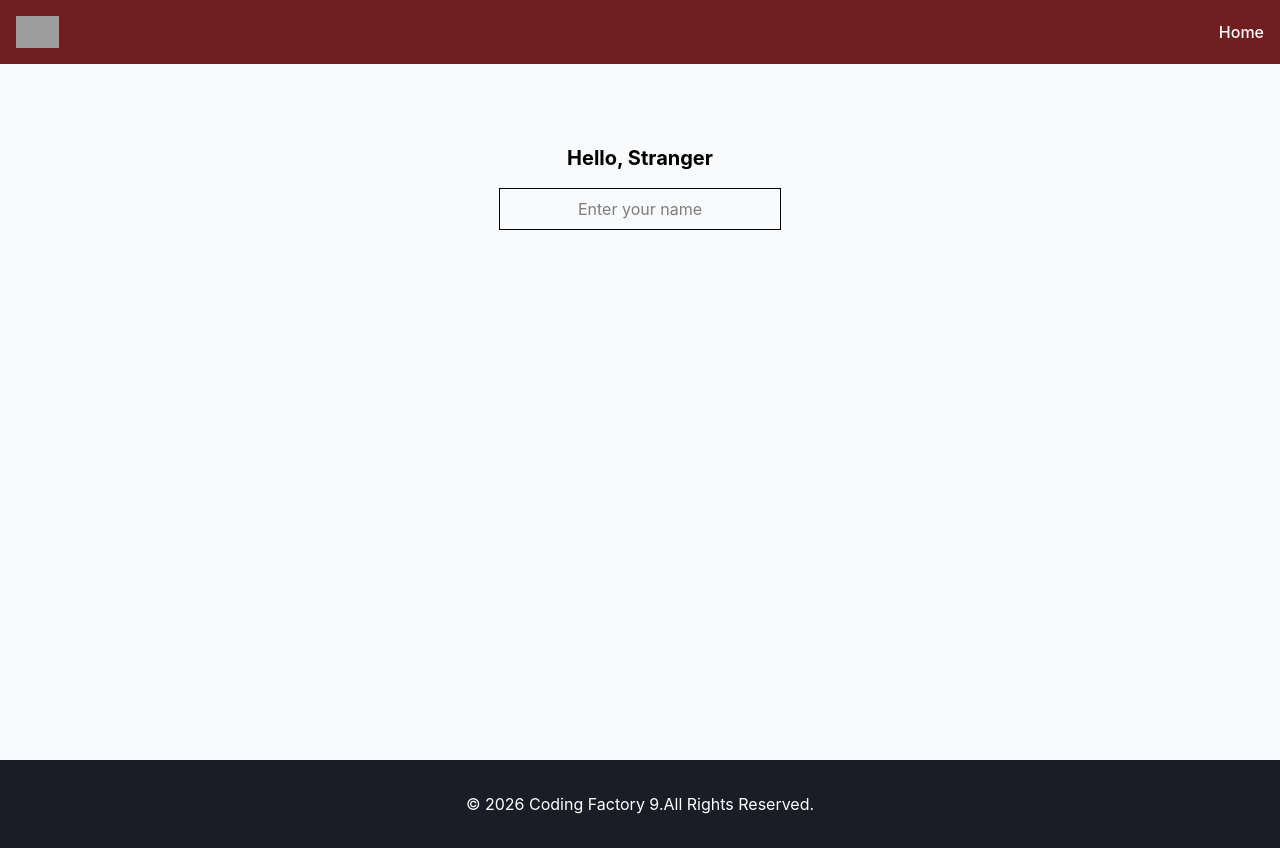
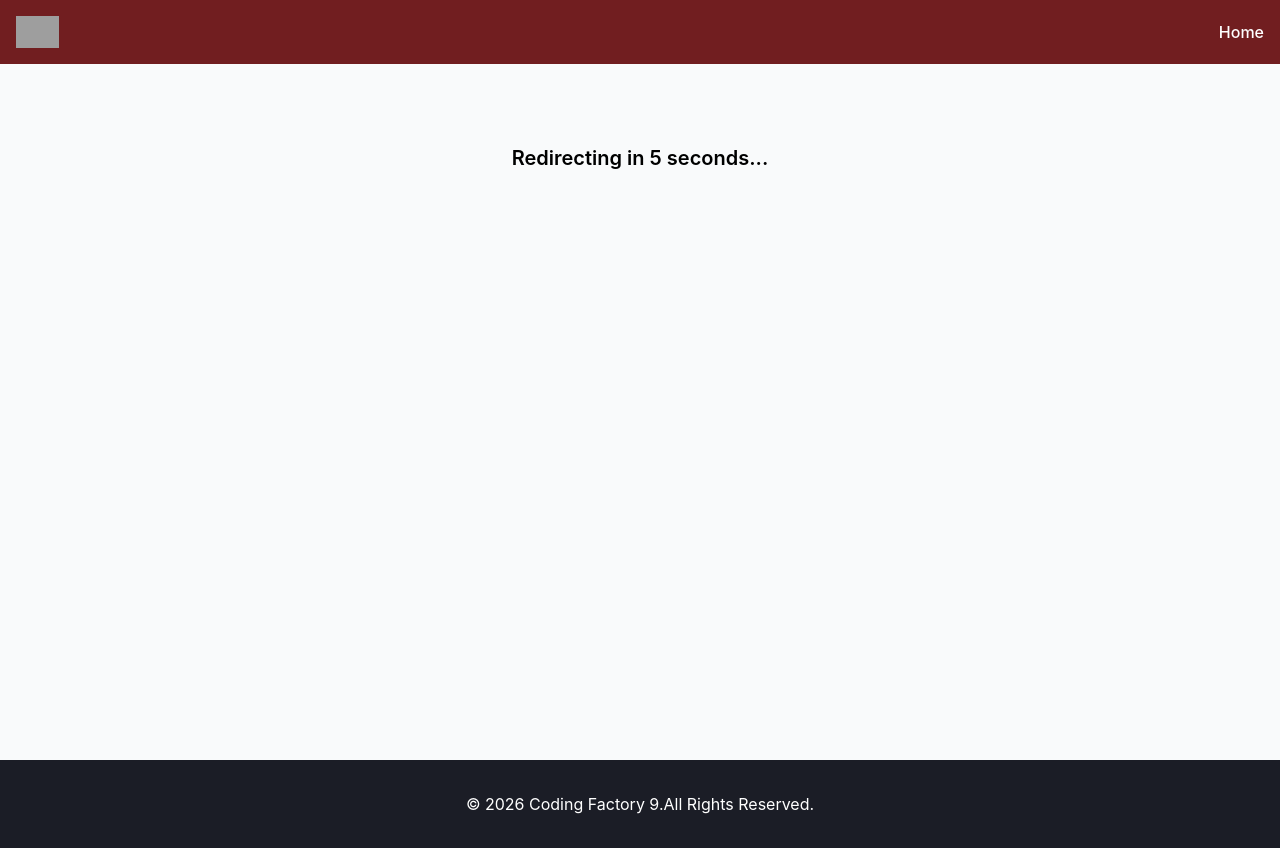
Before and after one commit to TimosPsy/cf9-react-app, a React (Vite) app: page /examples in a window 1280 px wide. Built offline with nearby package versions, Linux system fonts and the light colour scheme; grey boxes are pictures that could not be loaded.

Commit message:
feat: add AutoRedirect component (react-router)

```diff
--- a/package.json
+++ b/package.json
@@ -13,6 +13,7 @@
     "@tailwindcss/vite": "^4.3.0",
     "react": "^19.2.6",
     "react-dom": "^19.2.6",
+    "react-router": "^7.15.1",
     "tailwindcss": "^4.3.0"
   },
   "devDependencies": {
--- a/src/App.tsx
+++ b/src/App.tsx
@@ -38,7 +38,8 @@
  //import CounterAdvanced from "./components/LessonFour/CounterAdvanced.tsx";
  //import NameChanger from "./components/LessonFive/NameChanger.tsx";
 // import CounterWithCustomHook from "./components/LessonFive/CounterWithCustomHook.tsx";
- import NameChangerWithTitle from "./components/LessonFive/NameChangerWithTitle.tsx";
+ //import NameChangerWithTitle from "./components/LessonFive/NameChangerWithTitle.tsx";
+ import AutoRedirect from "./components/LessonSix/AutoRedirect.tsx";
 
 
 
@@ -72,7 +73,8 @@
           {/*<CounterAdvanced/>*/}
           {/*<NameChanger/>*/}
           {/*<CounterWithCustomHook/>*/}
-          <NameChangerWithTitle/>
+          {/*<NameChangerWithTitle/>*/}
+          <AutoRedirect/>
       </Layout>
     </>
   )
--- /dev/null
+++ b/src/components/LessonSix/AutoRedirect.tsx
@@ -0,0 +1,27 @@
+import {useEffect} from "react";
+import {useNavigate} from "react-router";
+
+const AutoRedirect = () => {
+    const navigate = useNavigate();
+
+    useEffect(() => {
+        //SETUP
+        const timer = setTimeout(() => {
+            navigate("/examples")
+        },5000)
+
+        //CLEANUP
+        return () => clearTimeout(timer);
+
+    },[])
+    return (
+        <>
+            <h1 className="text-center text-xl font-semibold mb-4">
+                Redirecting in 5 seconds...
+            </h1>
+
+        </>
+    )
+}
+
+export default AutoRedirect;
--- a/src/main.tsx
+++ b/src/main.tsx
@@ -2,9 +2,13 @@ import { StrictMode } from 'react'
 import { createRoot } from 'react-dom/client'
 import App from './App.tsx'
 import './index.css'
+import {BrowserRouter} from "react-router";
+
 
 createRoot(document.getElementById('root')!).render(
   <StrictMode>
+      <BrowserRouter>
     <App />
+      </BrowserRouter>
   </StrictMode>,
 )
```
Also changed, not shown: 1 other file (tests, documents, lock files or other folders).
